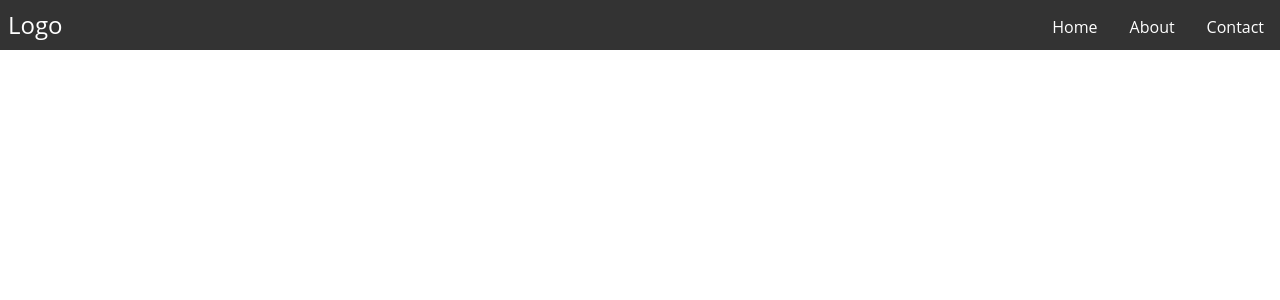
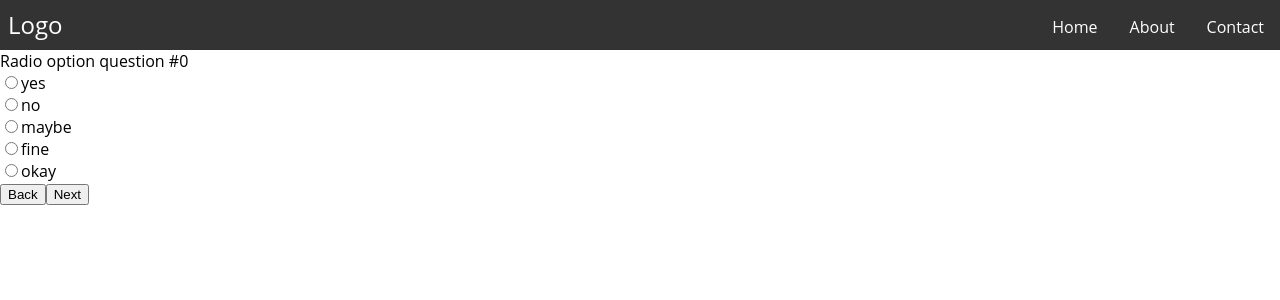
Before and after one commit to CallumAB/student-feedback-system, a React (Create React App) app: page /survey in a window 1280 px wide. Shown: the top 300 px of the page. Built offline with nearby package versions, Linux system fonts and the light colour scheme.

Commit message:
Updated Survey/QuestionCard
- Moved Question Card to Survey
- Added multiple question options
- Question Answers are mapped to radio buttons

```diff
--- a/src/App.js
+++ b/src/App.js
@@ -1,19 +1,21 @@
 import Login from "./pages/Login";
 import Signup from "./pages/Signup"
 import Home from "./pages/Home";
+// import Survey from "./pages/Survey"
+import Survey from "./pages/Survey"
 import Navbar from "./components/Navbar";
 import {Routes, Route} from 'react-router-dom';
-import QuestionCard from "./components/QuestionCard";
 
 function App() {
   return (
     <div>
     <Navbar/>
     <Routes>
-      <Route path='/' element={<QuestionCard/>}/>
+      <Route path='/' element={<Home/>}/>
       <Route path='/login' element={<Login/>}/>
       <Route path='/signup' element={<Signup/>}/>
       <Route path='/home' element={<Home/>}/>
+      <Route path='/survey' element={<Survey/>}/>/
     </Routes>
     </div>
   );
--- a/src/components/QuestionCard.jsx
+++ /dev/null
@@ -1,46 +0,0 @@
-import React from 'react';
-import './questioncard.css';
-
-
-const QuestionCard = () => {
-
-    //Styling
-
-    // const cardStyle = {
-    //     fontWeight: 'bold',
-    //     fontSize: '2rem',
-
-    // }
-
-    //Properties
-
-
-
-    //Helper Functions
-
-    //Return
-    return (
-        <div>
-            {/* Current Question no.? */}
-
-            {/* Question Card */}
-            <div className='question-card'>
-                <text className='question-text'>Question</text>
-                <ul className='question-options'>
-                    <li>Option 1</li>
-                    <li>Option 2</li>
-                    <li>Option 3</li>
-                    <li>Option 4</li>
-                </ul>
-            </div>
-
-            <button>Next</button>
-            <button>Back</button>
-
-        </div>
-    );
-};
-
-
-
-export default QuestionCard;
--- /dev/null
+++ b/src/pages/Survey.jsx
@@ -0,0 +1,99 @@
+import React, { useState } from 'react';
+
+const Survey = () => {
+
+    //Test Data
+
+    const questions = [{
+        questionType: 1,
+        questionText: "Radio option question",
+        answerOptions: [
+            "yes",
+            "no",
+            "maybe",
+            "fine",
+            "okay"
+        ]
+    },
+    {
+        questionType: 2,
+        questionText: "Radio scale question",
+        answerOptions: [],
+    },
+    {
+        questionType: 3,
+        questionText: "Open ended question",
+        answerOptions: [],
+    },
+]
+
+    //State
+
+    const [currentQuestion, setCurrentQuestion] = useState(0);
+
+    const nextQuestion = () => {
+        if(currentQuestion < questions.length - 1){
+            setCurrentQuestion((prevState) => prevState + 1)
+        } else {
+            console.log("End of quiz");
+        }
+    }
+
+    const lastQuestion = () => {
+        if(currentQuestion !== 0){setCurrentQuestion((prevState) => prevState - 1)}
+    }
+
+
+    //Question card options
+    const openEndedQuestion =
+        <div>
+            <input placeholder="Answer here..."></input>
+        </div>
+
+    const radioOptionQuestion =
+        <div className='question-options'>
+            {questions[currentQuestion].answerOptions.map((answerOption) =>
+            <div>
+                <input type="radio" name="rad"></input>
+                <label>{answerOption}</label>
+            </div>
+            )}
+        </div>
+
+    const radioScaleQuestion =
+        <div>
+            <input type="radio" name="rad"></input>
+            <label>One</label>
+            <input type="radio" name="rad"></input>
+            <label>Two</label>
+        </div>
+
+    let questionOption;
+    if(questions[currentQuestion].questionType === 1){
+        questionOption = radioOptionQuestion
+    }
+    else if(questions[currentQuestion].questionType === 2){
+        questionOption = radioScaleQuestion
+    }
+    else if(questions[currentQuestion].questionType === 3){
+        questionOption = openEndedQuestion;
+    }
+
+    //Return
+    return (
+        <div>
+            <div className='question-card'>
+                <text className='question-text'>
+                    {questions[currentQuestion].questionText} #{currentQuestion}
+                </text>
+                {questionOption}
+            </div>
+            <button onClick={lastQuestion}>Back</button>
+            <button onClick={nextQuestion}>Next</button>
+        </div>
+    );
+};
+
+
+
+export default Survey;
```
